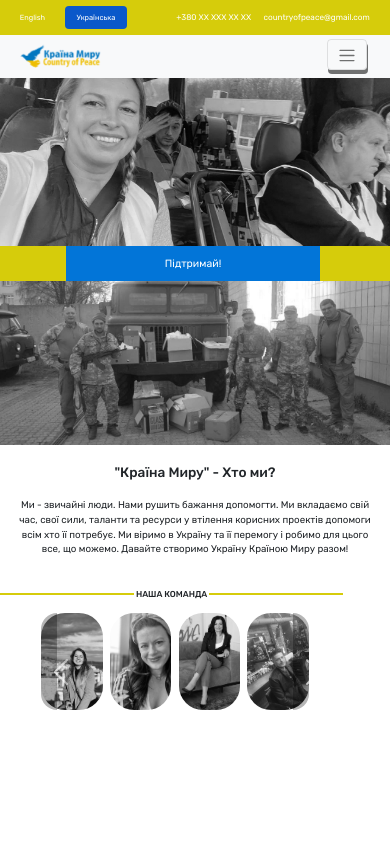
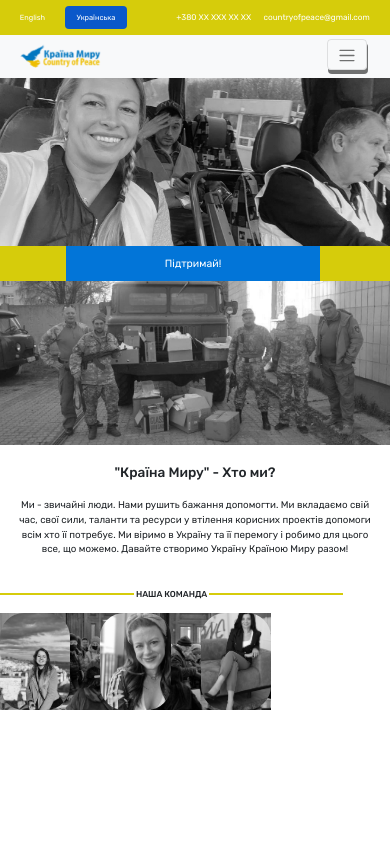
Before and after one commit to Mark4Devs/country, a React (Create React App) app: page /about in a window 390 px wide. Shown: the top 844 px of the page. Built offline with nearby package versions, Linux system fonts and the light colour scheme.

Commit message:
Update media.css

```diff
--- a/public/media.css
+++ b/public/media.css
@@ -108,8 +108,11 @@
     .border-container .hr {
         width: 39%;
     }
+    .slider.mini{
+        display: none;
+    }
     .slider-mini-two{
-        display: inline-blcok;
+        display: inline-block;
     }
 }
 @media screen and (max-width: 961px){
```
